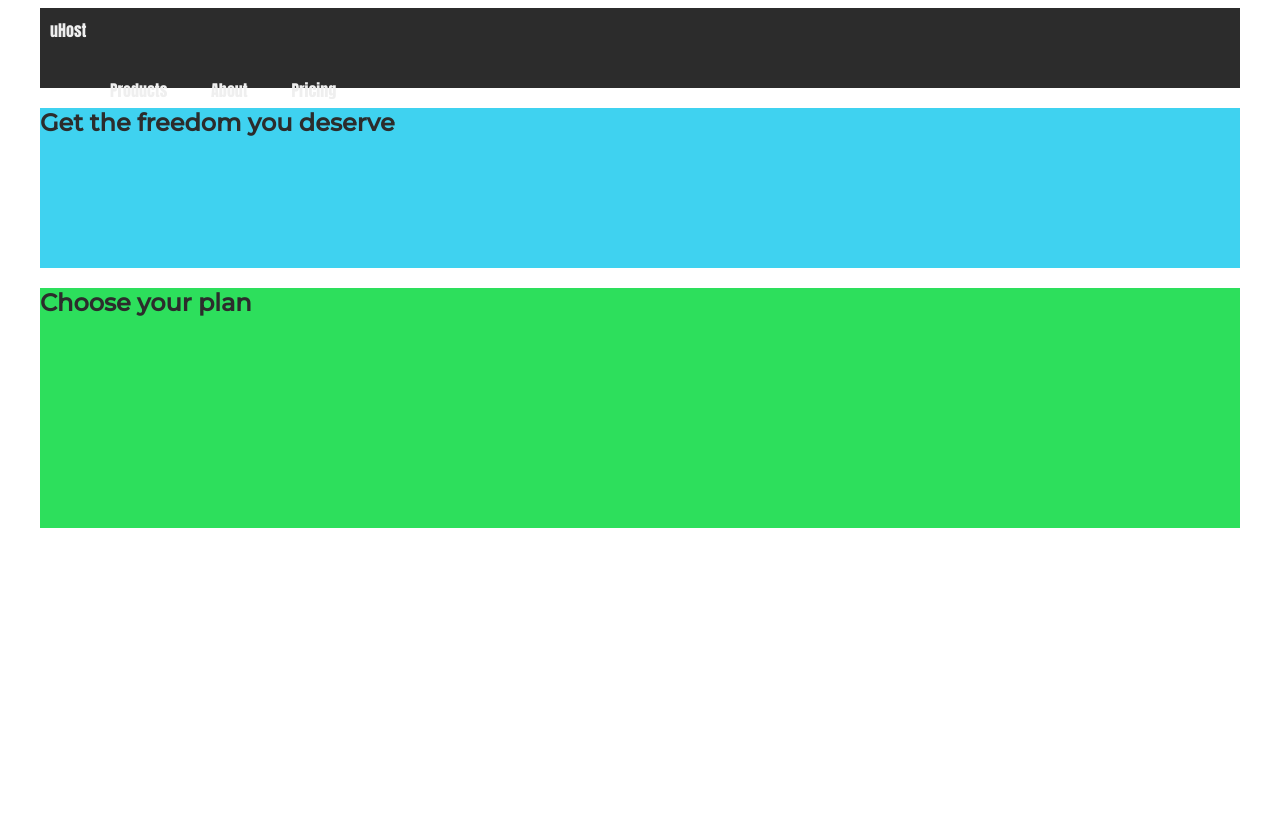
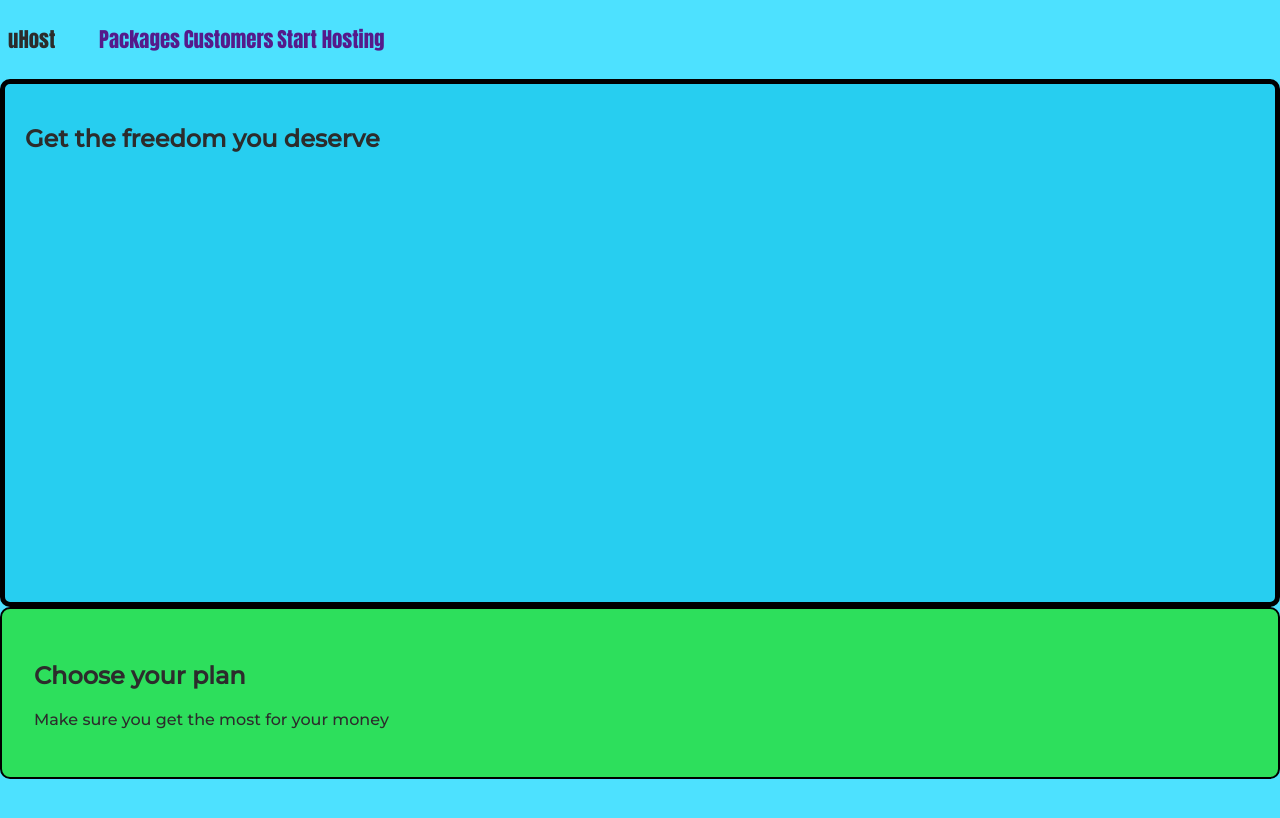
Before and after one commit to timegated/css-test-area, a plain HTML site: page css-the-complete-guide/1-course-project/index.html in a window 1280 px wide. Drawn offline with Linux system fonts and the light colour scheme.

Commit message:
header: styling a header/navbar for course project

```diff
--- /dev/null
+++ b/css-the-complete-guide/1-combinators/index.css
@@ -0,0 +1,25 @@
+#title-text {
+  color: #FDC100;
+  font: sans-serif;
+}
+
+code {
+  font-family: monospace;
+  font-size: 16px;
+  color: red;
+}
+
+.highlighted-code {
+  color: green;
+}
+
+li + li {
+  background: #000;
+  color: #efefef;
+}
+
+ol > li {
+  background: #000;
+  color: #efefef;
+  padding: 2rem;
+}
--- a/css-the-complete-guide/1-course-project/assets/css/style.css
+++ b/css-the-complete-guide/1-course-project/assets/css/style.css
@@ -4,53 +4,64 @@
     box-sizing: border-box;
 }
 
-html {
+html, body {
+    height: 100%;
+    font-family: 'Anton', sans-serif;
+    margin: 0;
+    padding: 0;
+    background:#4DE1FF;
+}
+
+/* Main Menu */
+.main-header {
+    background: #4DE1FF;
+    padding: 0.5rem;
+}
+
+/* display props for logo and nav */
+.main-header__logo {
+    display: inline-block;
+}
+
+.main-nav {
+    display: inline-block;
+}
+.main-header__logo a {
+    color: #2c2c2c;
+}
+
+.main-nav__item {
+    display: inline-block;
+}
+
+a {
+    text-decoration: none;
+    font-size: 1.3rem;
+}
+/* Main Content */
+
+main {
+    font-family: 'Anton', sans-serif;
     height: 100%;
 }
 
-body {
-    height: 100%;
-}
-
-main {
-    height: 100%;
-    max-width: 1200px;
-    margin: 0 auto;
-    font-family: 'Anton', sans-serif;
-}
-
-.main-header {
-    height: 10%;
-    background: #2c2c2c;
-    font-family: 'Anton', sans-serif;
-    padding: 10px;
-}
-
-.main-header__title>a {
-    color: #efefef;
-    text-decoration: none;
-}
-
-.main-nav__items>li {
-    display: inline-block;
-    padding: 20px;
-}
-
-.main-nav__items>li>a {
-    text-decoration: none;
-    color: #efefef;
-}
-
 .product-overview {
-    height: 20%;
+    height: 528px;
     background: #2ceD;
+    border: 5px solid #000;
     color: #2c2c2c;
     font-family: 'Montserrat', sans-serif;
+    padding: 20px;
+    width: 100%;
+    border-radius: 10px;
 }
 
 .plans {
-    height: 30%;
     background: #2ddf5c;
     color: #2c2c2c;
     font-family: 'Montserrat', sans-serif;
+    padding: 2rem;
+    border: 2px solid black;
+    width: 100%;
+    border-radius: 10px;
 }
--- a/css-the-complete-guide/1-course-project/index.html
+++ b/css-the-complete-guide/1-course-project/index.html
@@ -7,25 +7,26 @@
     <title>uHost</title>
 </head>
 <body>
-    <!--Using BEM specification for class names-->
-    <main>
+    <!--Using BEM (Block Element Modifier) specification for class names-->
     <header class="main-header">
-            <div class="main-header__title">
-                <a href="index.html" class="main-header__logo">uHost</a>
+        <div class="main-header__logo">
+            <a href="#index.html">uHost</a>
         </div>
         <nav class="main-nav">
             <ul class="main-nav__items">
-                    <li class="main-nav__item"><a href="#">Products</a></li>
-                    <li class="main-nav__item"><a href="#">About</a></li>
-                    <li class="main-nav__item"><a href="#">Pricing</a></li>
+                <li class="main-nav__item"><a href="">Packages</a></li>
+                <li class="main-nav__item"><a href="">Customers</a></li>
+                <li class="main-nav__item"><a href="">Start Hosting</a></li>
             </ul>
         </nav>
     </header>
+    <main>
         <section class="product-overview">
             <h1>Get the freedom you deserve</h1>
         </section>
         <section class="plans">
             <h1>Choose your plan</h1>
+            <p>Make sure you get the most for your money</p>
         </section>
     </main>
 </body>
```
Also changed, not shown: css-the-complete-guide/1-combinators/index.html (added, +34 -0 lines). Lines whose indentation alone changed are shown as unchanged.
